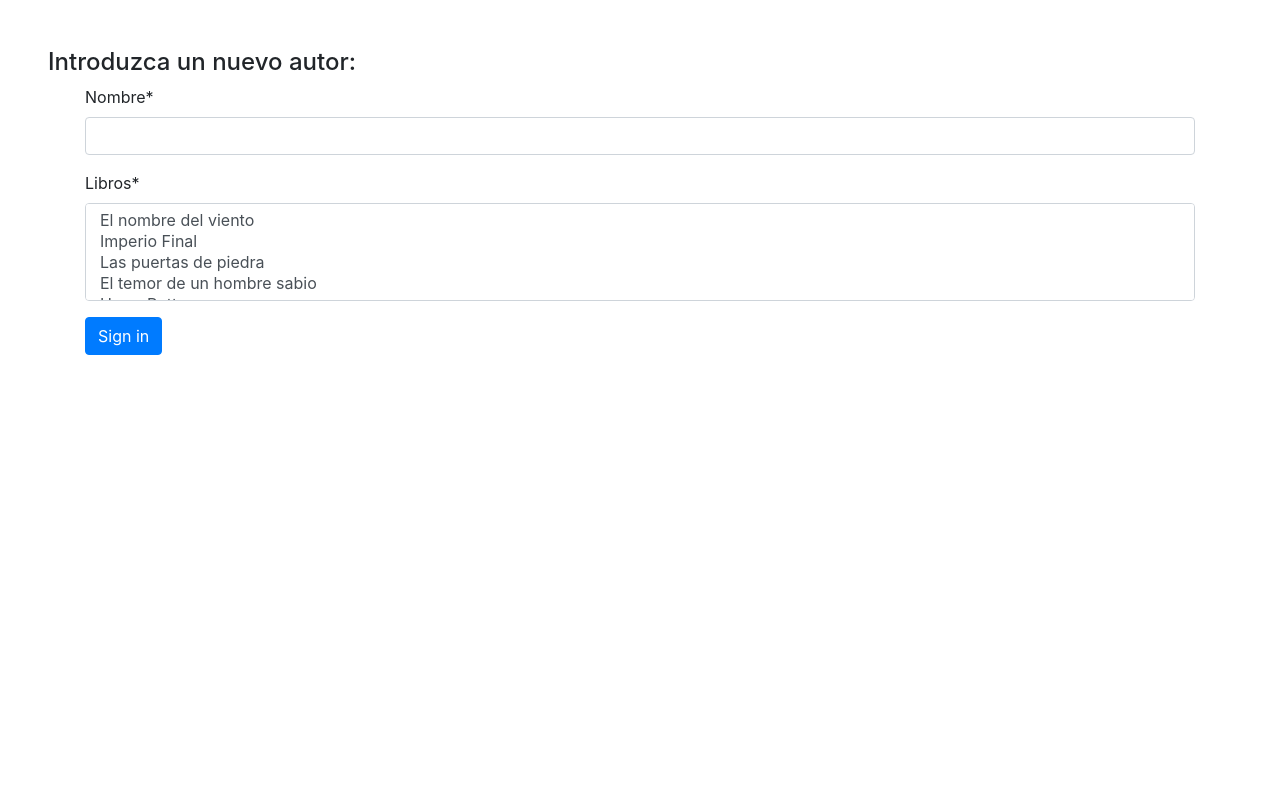
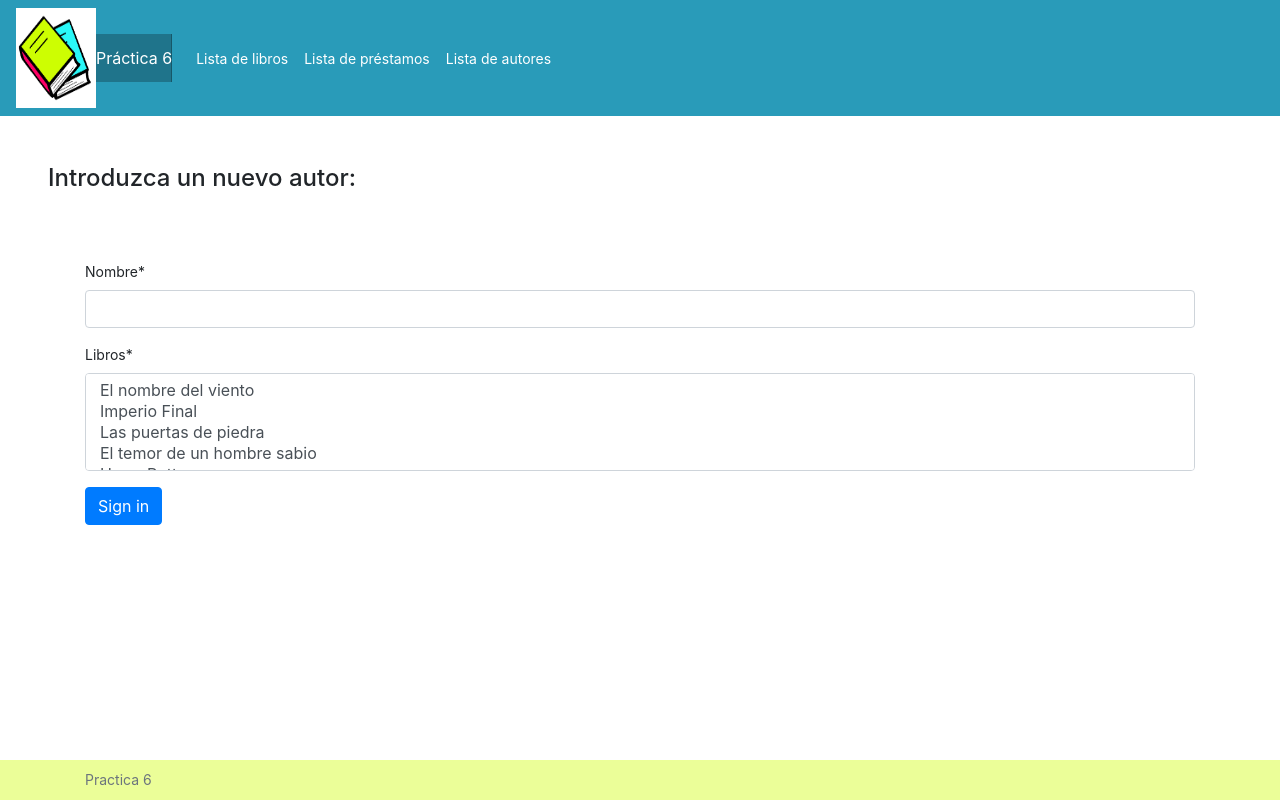
Before and after one commit to patriciacorhid/DAI_practicas, a Django app: page /add_autor in a window 1280 px wide. Run offline with Django 3.2, Linux system fonts and the light colour scheme; data comes from the database, SQL or seed files in the repository; some libraries are stand-ins or nearby versions.

Commit message:
Practica 6 terminada

```diff
--- a/P6/mi_aplicacion/templates/add_autor.html
+++ b/P6/mi_aplicacion/templates/add_autor.html
@@ -1,6 +1,9 @@
 {% extends 'base.html' %}
 
 {% load crispy_forms_tags %}
+
+{% block intro %}
+{% endblock %}
 
 {% block titulo %}
 <h4 class="mx-5 mt-5">{{ titulo }}</h4>
--- a/P6/mi_aplicacion/templates/add_libro.html
+++ b/P6/mi_aplicacion/templates/add_libro.html
@@ -1,6 +1,9 @@
 {% extends 'base.html' %}
 
 {% load crispy_forms_tags %}
+
+{% block intro %}
+{% endblock %}
 
 {% block titulo %}
 <h4 class="mx-5 mt-5">{{ titulo }}</h4>
--- a/P6/mi_aplicacion/templates/add_prestamo.html
+++ b/P6/mi_aplicacion/templates/add_prestamo.html
@@ -1,6 +1,9 @@
 {% extends 'base.html' %}
 
 {% load crispy_forms_tags %}
+
+{% block intro %}
+{% endblock %}
 
 {% block titulo %}
 <h4 class="mx-5 mt-5">{{ titulo }}</h4>
--- a/P6/mi_aplicacion/templates/base.html
+++ b/P6/mi_aplicacion/templates/base.html
@@ -1,11 +1,73 @@
 <!doctype html>
 <html lang="en">
   <head>
+    <!-- Required meta tags -->
     <meta charset="utf-8">
     <meta name="viewport" content="width=device-width, initial-scale=1, shrink-to-fit=no">
+
+    <!-- Bootstrap CSS -->
     <link rel="stylesheet" href="https://stackpath.bootstrapcdn.com/bootstrap/4.1.3/css/bootstrap.min.css" integrity="sha384-MCw98/SFnGE8fJT3GXwEOngsV7Zt27NXFoaoApmYm81iuXoPkFOJwJ8ERdknLPMO" crossorigin="anonymous">
+
+    <title>Practica 6</title>
+    <!-- CSS -->
+    {% load static %}
+    <link rel="stylesheet" href="{% static 'style.css' %}" >
+    <link rel="stylesheet" href="{% static 'dashboard.css' %}" >
+
   </head>
+
+
   <body>
+    <header>
+      <!-- Navbar -->
+      <nav class="navbar navbar-expand-md navbar-dark" id="navbar">
+	<a href="/p4" class="navbar-left"><img width="80" height="100" src="{% static 'logo2.png' %}"></a>
+        <a class="navbar-brand" href="/p4">Práctica 6</a>
+        <button class="navbar-toggler" type="button" data-toggle="collapse" data-target="#navbarCollapse" aria-controls="navbarCollapse" aria-expanded="false">
+          <span class="navbar-toggler-icon"></span>
+        </button>
+
+	<div class="collapse navbar-collapse" id="navbarCollapse">
+	<ul class="navbar-nav mr-auto">
+            <li class="nav-item active">
+              <a class="nav-link" href="/lista_libros">Lista de libros</a>
+            </li>
+	    <li class="nav-item active">
+              <a class="nav-link" href="/lista_prestamos">Lista de préstamos</a>
+            </li>
+	    <li class="nav-item active">
+              <a class="nav-link" href="/lista_autores">Lista de autores</a>
+            </li>
+	</ul>
+	</div>
+
+      </nav>
+    </header>
+
+    <!-- Contenido de la web -->
+	<!-- Texto de la página -->
+    {% block intro %}
+    <main role="main" class="container-fluid col-md-10 col-lg-10" >
+      <h1 class="col-md-10 col-lg-10 mt-5">Práctica 6:</h1>
+      <h5 class="col-md-10 col-lg-10">Base de datos de libros</h5>
+
+      <div class="container">
+	<div class="row">
+	  <div class="col-sm">
+	    <a id="boton" class="btn btn-outline-success  ml-5 my-2" href="/add_libro"> Añadir libro</a>
+	  </div>
+	  <div class="col-sm">
+	    <a id="boton" class="btn btn-outline-success  ml-5 my-2" href="/add_prestamo"> Añadir préstamo</a>
+	  </div>
+	  <div class="col-sm">
+	    <a id="boton" class="btn btn-outline-success  ml-5 my-2" href="/add_autor"> Añadir autor</a>
+	  </div>
+	</div>
+      </div>
+
+      <p class="col-md-10 col-lg-10">Para modificar un elemento modifique la url con: /modif_{libro, prestamo, autor}/id </br> Para modificar un elemento modifique la url con: /borrar_{libro, prestamo, autor}/id</p>
+      {% endblock %}
+
       {% block titulo %}
       {% endblock %}
       <div class="container">
@@ -14,5 +76,20 @@
       </div>
       {% block lista %}
       {% endblock %}
+    </main>
+
+    <!-- Pie de pagina-->
+    <footer class="footer">
+      <div class="container">
+        <span class="text-muted">Practica 6</span>
+      </div>
+    </footer>
+
+    <!-- Bootstrap core JavaScript
+    ================================================== -->
+    <!-- Placed at the end of the document so the pages load faster -->
+    <script src="https://code.jquery.com/jquery-3.3.1.slim.min.js" integrity="sha384-q8i/X+965DzO0rT7abK41JStQIAqVgRVzpbzo5smXKp4YfRvH+8abtTE1Pi6jizo" crossorigin="anonymous"></script>
+<script src="https://cdnjs.cloudflare.com/ajax/libs/popper.js/1.14.3/umd/popper.min.js" integrity="sha384-ZMP7rVo3mIykV+2+9J3UJ46jBk0WLaUAdn689aCwoqbBJiSnjAK/l8WvCWPIPm49" crossorigin="anonymous"></script>
+<script src="https://stackpath.bootstrapcdn.com/bootstrap/4.1.3/js/bootstrap.min.js" integrity="sha384-ChfqqxuZUCnJSK3+MXmPNIyE6ZbWh2IMqE241rYiqJxyMiZ6OW/JmZQ5stwEULTy" crossorigin="anonymous"></script>
   </body>
 </html>
--- a/P6/mi_aplicacion/templates/lista_autores.html
+++ b/P6/mi_aplicacion/templates/lista_autores.html
@@ -1,4 +1,7 @@
 {% extends "base.html" %}
+
+{% block intro %}
+{% endblock %}
 
 {% block titulo %}
 {% endblock %}
--- a/P6/mi_aplicacion/templates/lista_libros.html
+++ b/P6/mi_aplicacion/templates/lista_libros.html
@@ -1,4 +1,7 @@
 {% extends "base.html" %}
+
+{% block intro %}
+{% endblock %}
 
 {% block titulo %}
 {% endblock %}
@@ -17,9 +20,11 @@
 	<div class="col-sm">
 	  <strong>Libro</strong>
 	</div>
+	<!--
 	<div class="col-sm">
 	  <strong>Autor</strong>
 	</div>
+	-->
 	<div class="col-sm">
 	  <strong>Portada</strong>
 	</div>
--- a/P6/mi_aplicacion/templates/lista_prestamos.html
+++ b/P6/mi_aplicacion/templates/lista_prestamos.html
@@ -1,4 +1,7 @@
 {% extends "base.html" %}
+
+{% block intro %}
+{% endblock %}
 
 {% block titulo %}
 {% endblock %}
--- a/P6/mi_aplicacion/templates/modif_autor.html
+++ b/P6/mi_aplicacion/templates/modif_autor.html
@@ -1,6 +1,9 @@
 {% extends 'base.html' %}
 
 {% load crispy_forms_tags %}
+
+{% block intro %}
+{% endblock %}
 
 {% block titulo %}
 <h4 class="mx-5 mt-5">{{ titulo }}</h4>
--- a/P6/mi_aplicacion/templates/modif_libro.html
+++ b/P6/mi_aplicacion/templates/modif_libro.html
@@ -1,6 +1,9 @@
 {% extends 'base.html' %}
 
 {% load crispy_forms_tags %}
+
+{% block intro %}
+{% endblock %}
 
 {% block titulo %}
 <h4 class="mx-5 mt-5">{{ titulo }}</h4>
--- a/P6/mi_aplicacion/templates/modif_prestamo.html
+++ b/P6/mi_aplicacion/templates/modif_prestamo.html
@@ -1,6 +1,9 @@
 {% extends 'base.html' %}
 
 {% load crispy_forms_tags %}
+
+{% block intro %}
+{% endblock %}
 
 {% block titulo %}
 <h4 class="mx-5 mt-5">{{ titulo }}</h4>
--- a/P6/mi_aplicacion/urls.py
+++ b/P6/mi_aplicacion/urls.py
@@ -5,6 +5,7 @@ from . import views
 
 urlpatterns = [
   path('', views.index, name='index'),
+  path('p4', views.p4, name='p4'),
 
   # URLs para mostrar la lista de objetos
   path('lista_libros', views.libros, name='libros'),
--- a/P6/mi_aplicacion/views.py
+++ b/P6/mi_aplicacion/views.py
@@ -10,21 +10,15 @@ from .models import Libro, Autor, Prestamo
 def index(request):
     return HttpResponse('Hello World!')
 
+#------ Página de inicio ----------------
+
+def p4(request):
+    return render(request, "base.html")
+
 #------ Mostrar tablas por pantalla -----
 
 def libros(request):
     libros = Libro.objects.all()
-    """
-    autores = Autor.objects.all()
-    aut = []
-
-    for libro in libros:
-        for autor in autores:
-            for l in autor.libros:
-                if libro.titulo == l:
-                    libro.autor = autor
-
-    """
     return render(request, "lista_libros.html", {'libros': libros})
 
 def prestamos(request):
--- /dev/null
+++ b/P6/static/dashboard.css
@@ -0,0 +1,103 @@
+body {
+  font-size: .875rem;
+}
+
+.feather {
+  width: 16px;
+  height: 16px;
+  vertical-align: text-bottom;
+}
+
+/*
+ * Sidebar
+ */
+
+.sidebar {
+  /*position: fixed;*/
+  top: 0;
+  bottom: 0;
+  left: 0;
+  z-index: 100; /* Behind the navbar */
+  padding: 48px 0 0; /* Height of navbar */
+  box-shadow: inset -1px 0 0 rgba(0, 0, 0, .1);
+}
+
+@media (max-width: 767.98px) {
+  .sidebar {
+    top: 5rem;
+  }
+}
+
+.sidebar-sticky {
+  position: relative;
+  top: 0;
+  height: calc(100vh - 48px);
+  padding-top: .5rem;
+  overflow-x: hidden;
+  overflow-y: auto; /* Scrollable contents if viewport is shorter than content. */
+}
+
+@supports ((position: -webkit-sticky) or (position: sticky)) {
+  .sidebar-sticky {
+    position: -webkit-sticky;
+    position: sticky;
+  }
+}
+
+.sidebar .nav-link {
+  font-weight: 500;
+  color: #333;
+}
+
+.sidebar .nav-link .feather {
+  margin-right: 4px;
+  color: #999;
+}
+
+.sidebar .nav-link.active {
+  color: #007bff;
+}
+
+.sidebar .nav-link:hover .feather,
+.sidebar .nav-link.active .feather {
+  color: inherit;
+}
+
+.sidebar-heading {
+  font-size: .75rem;
+  text-transform: uppercase;
+}
+
+/*
+ * Navbar
+ */
+
+.navbar-brand {
+  padding-top: .75rem;
+  padding-bottom: .75rem;
+  font-size: 1rem;
+  background-color: rgba(0, 0, 0, .25);
+  box-shadow: inset -1px 0 0 rgba(0, 0, 0, .25);
+}
+
+.navbar .navbar-toggler {
+  top: .25rem;
+  right: 1rem;
+}
+
+.navbar .form-control {
+  padding: .75rem 1rem;
+  border-width: 0;
+  border-radius: 0;
+}
+
+.form-control-dark {
+  color: #fff;
+  background-color: rgba(255, 255, 255, .1);
+  border-color: rgba(255, 255, 255, .1);
+}
+
+.form-control-dark:focus {
+  border-color: transparent;
+  box-shadow: 0 0 0 3px rgba(255, 255, 255, .25);
+}
--- /dev/null
+++ b/P6/static/style.css
@@ -0,0 +1,48 @@
+html {
+  position: relative;
+  min-height: 100%;
+}
+body {
+  /* Margin bottom by footer height */
+  margin-bottom: 60px;
+}
+.footer {
+  position: absolute;
+  bottom: 0;
+  width: 100%;
+  /* Set the fixed height of the footer here */
+  height: 40px;
+  line-height: 40px; /* Vertically center the text there */
+  background-color: #ebfe98;
+}
+
+body > .container {
+  padding: 60px 15px 0;
+}
+
+.footer > .container {
+  padding-right: 15px;
+  padding-left: 15px;
+}
+
+code {
+  font-size: 80%;
+}
+
+#navbar {
+  background-color: #299bb9;
+}
+
+#Menu {
+  background-color: #77cadd;
+}
+
+#boton {
+    color: #ff0097;
+  background-color: #ffdff2;
+  border-color: #ff0097;
+}
+
+.dropdown-menu {
+  background-color: #299bb9;
+}
```
Also changed, not shown: P6/static/logo.jpg (added), P6/static/logo2.png (added), 1 other file. Lines whose indentation alone changed are shown as unchanged.
